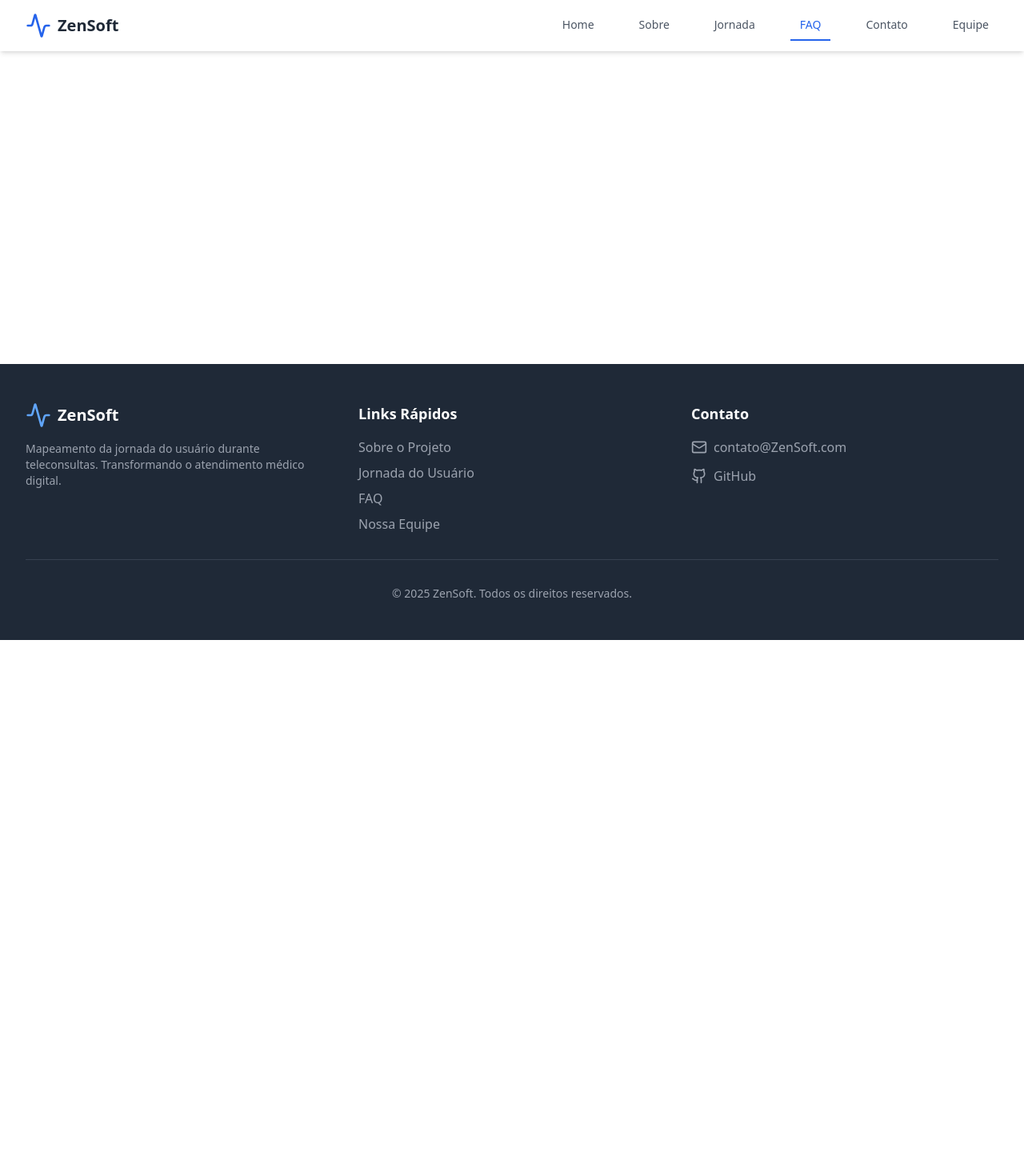
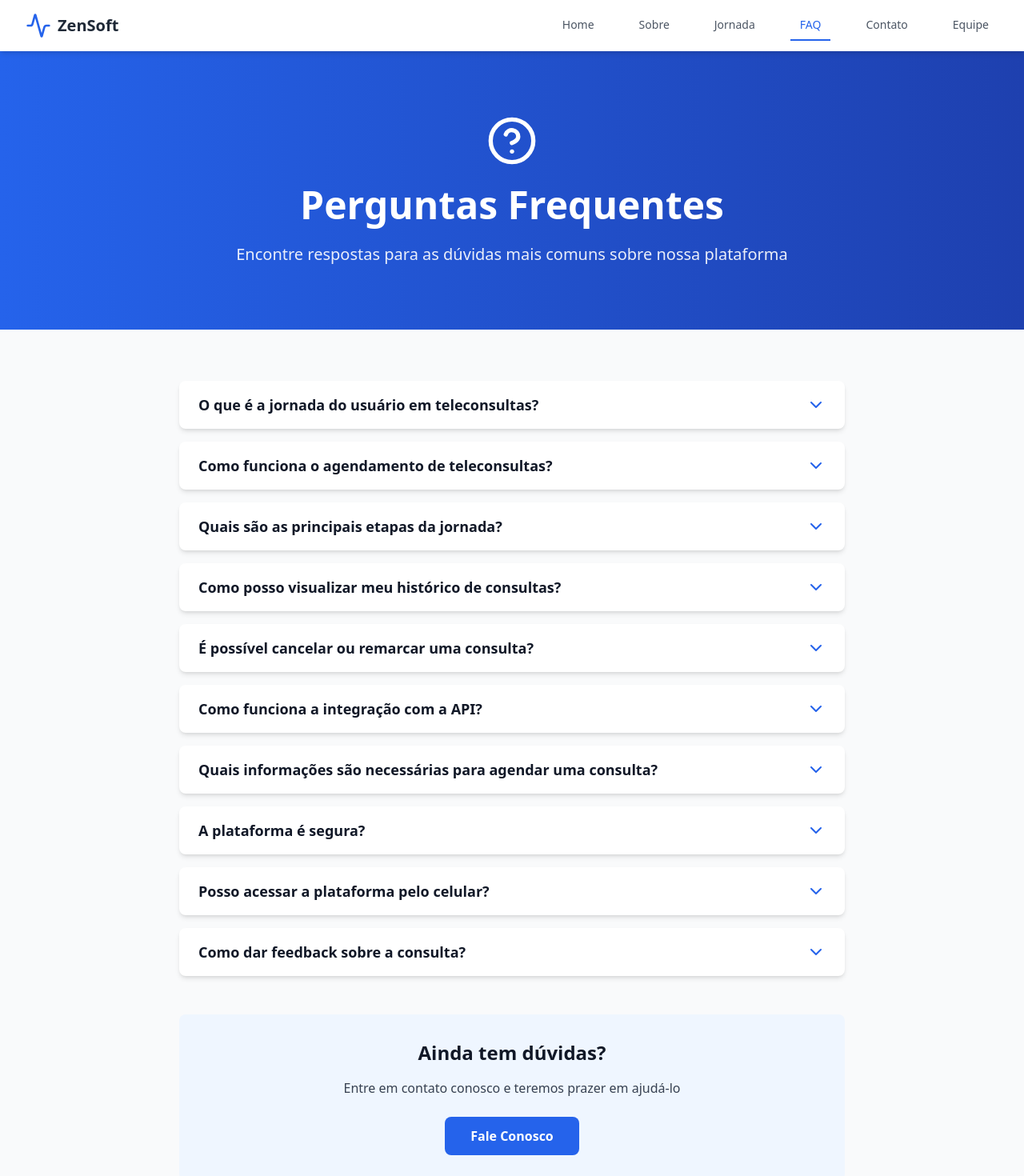
Before and after one commit to ZenSoft-Challegne/Sprint4-front-end, a React (Vite) app in the folder sprint4-challenge/: page /faq in a window 1280 px wide. Shown: the top 1470 px of the page at 80% size. Before the commit the page ends 800 px from the top, so only its background shows below. Built offline with nearby package versions, Linux system fonts and the light colour scheme.

Commit message:
feat: criando as perguntas frequentes dentro da pagina FAQ.

```diff
--- a/sprint4-challenge/src/pages/FAQ.tsx
+++ b/sprint4-challenge/src/pages/FAQ.tsx
@@ -1,6 +1,126 @@
-export default function FAQ(){
+import { useState } from 'react';
+import { ChevronDown, ChevronUp, HelpCircle } from 'lucide-react';
 
-    return(
-        <main></main>
-    );
+interface FAQItem {
+  pergunta: string;
+  resposta: string;
 }
+
+export default function FAQ() {
+  const [openIndex, setOpenIndex] = useState<number | null>(null);
+
+  const faqData: FAQItem[] = [
+    {
+      pergunta: 'O que é a jornada do usuário em teleconsultas?',
+      resposta:
+        'É o mapeamento completo de todas as etapas que um paciente percorre ao utilizar serviços de teleconsulta, desde o cadastro inicial até o pós-atendimento e feedback.',
+    },
+    {
+      pergunta: 'Como funciona o agendamento de teleconsultas?',
+      resposta:
+        'O paciente acessa a plataforma, seleciona o médico e especialidade desejados, escolhe data e horário disponíveis, e confirma o agendamento. Um link para a consulta é enviado por email.',
+    },
+    {
+      pergunta: 'Quais são as principais etapas da jornada?',
+      resposta:
+        'As etapas incluem: Login/Cadastro, Agendamento, Preparação, Consulta Virtual, Prescrição/Diagnóstico, Feedback e Acompanhamento pós-consulta.',
+    },
+    {
+      pergunta: 'Como posso visualizar meu histórico de consultas?',
+      resposta:
+        'Após fazer login, acesse a seção "Minha Jornada" onde você encontrará todas as suas consultas agendadas, realizadas e o histórico completo de atendimentos.',
+    },
+    {
+      pergunta: 'É possível cancelar ou remarcar uma consulta?',
+      resposta:
+        'Sim, consultas podem ser remarcadas ou canceladas através da plataforma com até 24 horas de antecedência.',
+    },
+    {
+      pergunta: 'Como funciona a integração com a API?',
+      resposta:
+        'A plataforma utiliza requisições HTTP (GET, POST, PUT, DELETE) para comunicação com o backend Java, garantindo sincronização em tempo real dos dados.',
+    },
+    {
+      pergunta: 'Quais informações são necessárias para agendar uma consulta?',
+      resposta:
+        'São necessários: dados pessoais do paciente (nome, email, CPF, telefone), especialidade médica desejada, data e horário preferidos, e descrição dos sintomas.',
+    },
+    {
+      pergunta: 'A plataforma é segura?',
+      resposta:
+        'Sim, utilizamos as melhores práticas de segurança para proteção de dados pessoais e informações médicas, em conformidade com a LGPD.',
+    },
+    {
+      pergunta: 'Posso acessar a plataforma pelo celular?',
+      resposta:
+        'Sim, a plataforma é totalmente responsiva e pode ser acessada de qualquer dispositivo: smartphone, tablet ou computador.',
+    },
+    {
+      pergunta: 'Como dar feedback sobre a consulta?',
+      resposta:
+        'Após a conclusão da consulta, você receberá um link para avaliar o atendimento e deixar comentários sobre sua experiência.',
+    },
+  ];
+
+  const toggleFAQ = (index: number) => {
+    setOpenIndex(openIndex === index ? null : index);
+  };
+
+  return (
+    <div className="min-h-screen bg-gray-50">
+      <section className="bg-gradient-to-r from-blue-600 to-blue-800 text-white py-20">
+        <div className="max-w-7xl mx-auto px-4 sm:px-6 lg:px-8">
+          <div className="flex items-center justify-center mb-6">
+            <HelpCircle className="h-16 w-16" />
+          </div>
+          <h1 className="text-4xl md:text-5xl font-bold mb-6 text-center">
+            Perguntas Frequentes
+          </h1>
+          <p className="text-xl opacity-90 max-w-3xl mx-auto text-center">
+            Encontre respostas para as dúvidas mais comuns sobre nossa plataforma
+          </p>
+        </div>
+      </section>
+
+      <section className="max-w-4xl mx-auto px-4 sm:px-6 lg:px-8 py-16">
+        <div className="space-y-4">
+          {faqData.map((item, index) => (
+            <div key={index} className="bg-white rounded-lg shadow-md overflow-hidden">
+              <button
+                onClick={() => toggleFAQ(index)}
+                className="w-full px-6 py-4 flex items-center justify-between hover:bg-gray-50 transition-colors"
+              >
+                <span className="text-lg font-semibold text-gray-900 text-left">
+                  {item.pergunta}
+                </span>
+                {openIndex === index ? (
+                  <ChevronUp className="h-6 w-6 text-blue-600 flex-shrink-0" />
+                ) : (
+                  <ChevronDown className="h-6 w-6 text-blue-600 flex-shrink-0" />
+                )}
+              </button>
+              {openIndex === index && (
+                <div className="px-6 pb-4">
+                  <p className="text-gray-700">{item.resposta}</p>
+                </div>
+              )}
+            </div>
+          ))}
+        </div>
+
+        <div className="mt-12 bg-blue-50 rounded-lg p-8 text-center">
+          <h2 className="text-2xl font-bold text-gray-900 mb-4">Ainda tem dúvidas?</h2>
+          <p className="text-gray-700 mb-6">
+            Entre em contato conosco e teremos prazer em ajudá-lo
+          </p>
+          <a
+            href="/contato"
+            className="inline-block px-8 py-3 bg-blue-600 text-white rounded-lg font-semibold hover:bg-blue-700 transition-colors"
+          >
+            Fale Conosco
+          </a>
+        </div>
+      </section>
+    </div>
+  );
+}
```
